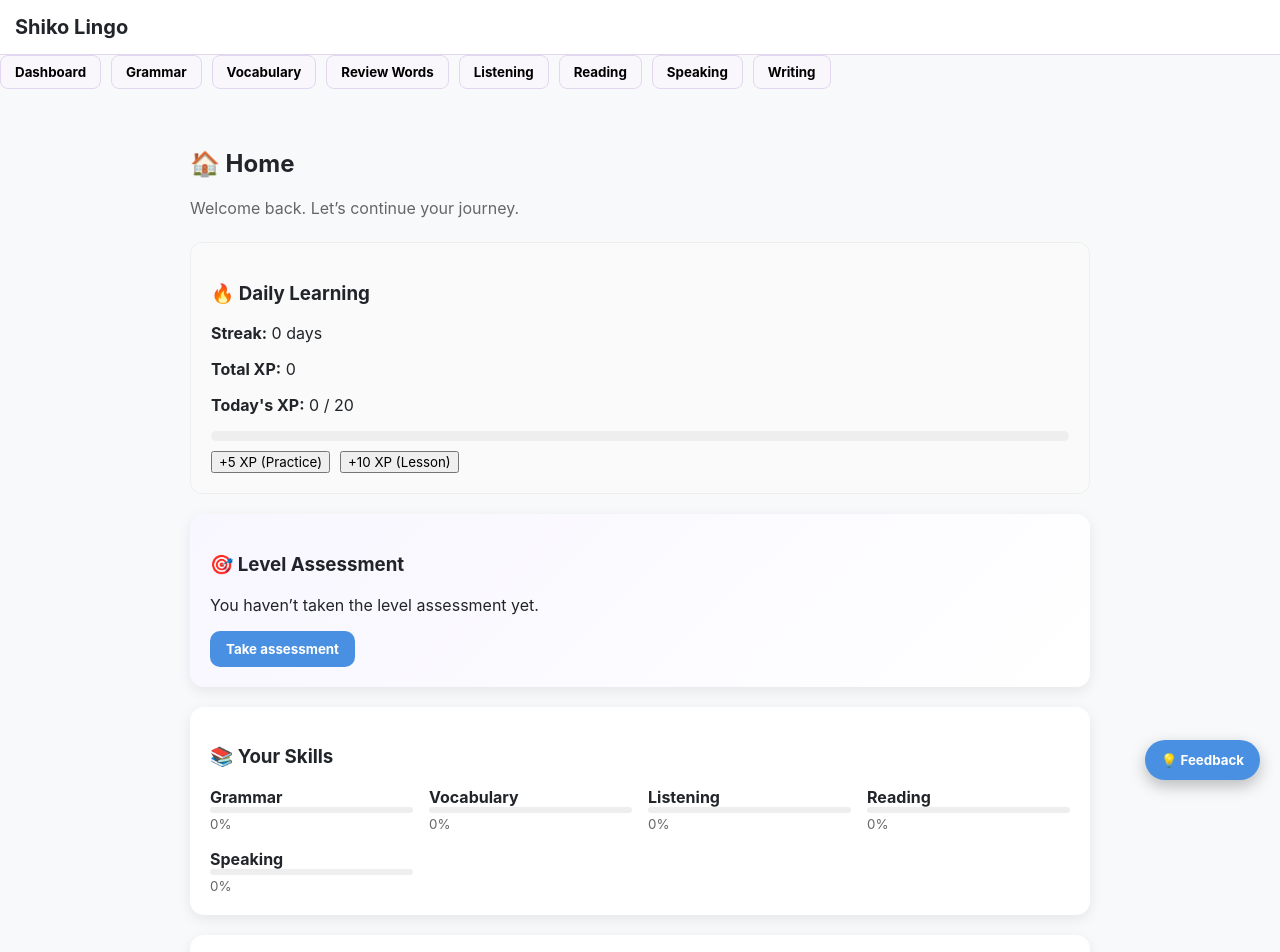
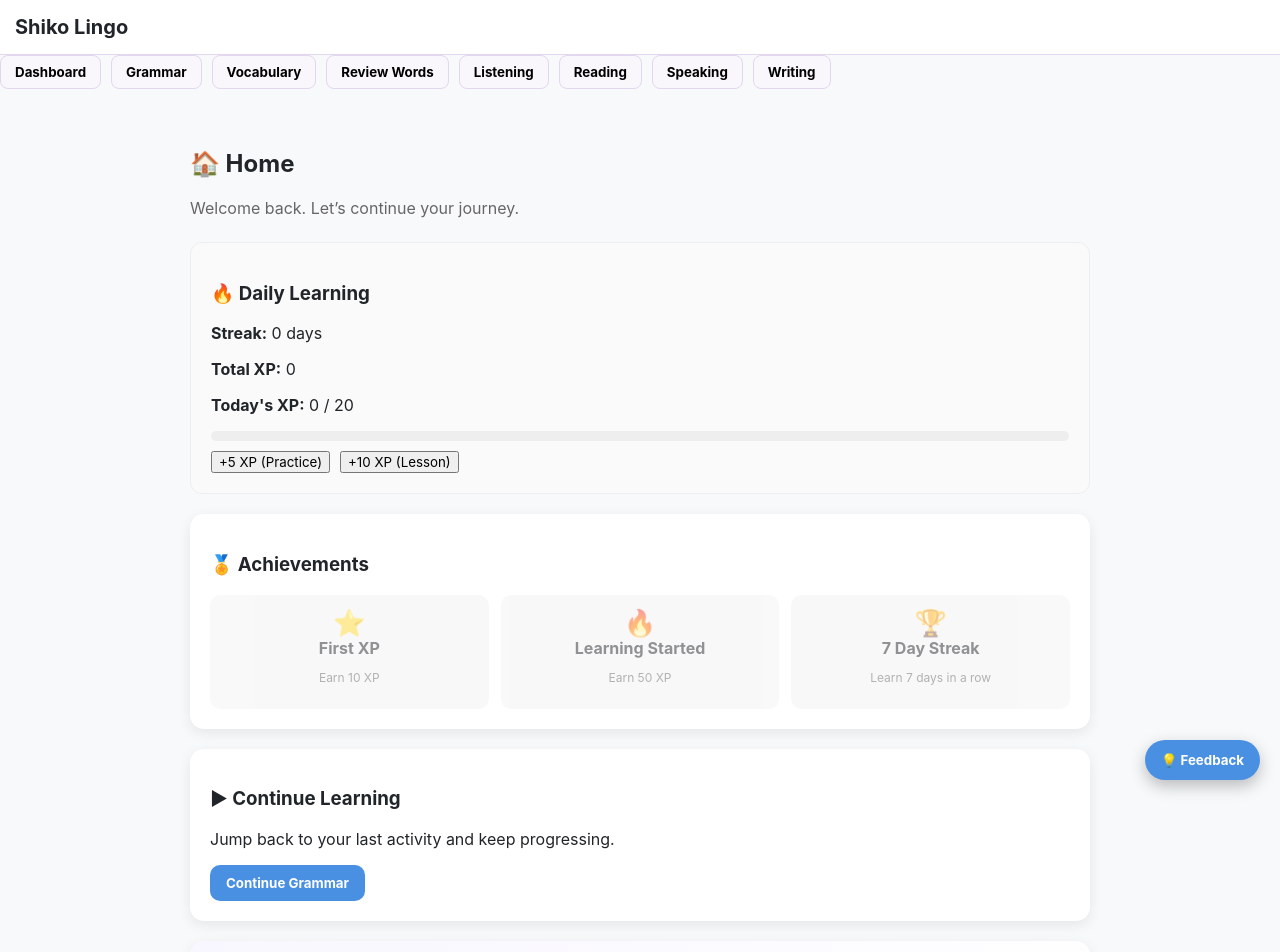
Before and after one commit to egyptianpharoah771-commits/shiko-lingo, a React (Create React App) app: page /dashboard in a window 1280 px wide. Shown: the top 952 px of the page. Built offline with nearby package versions, Linux system fonts and the light colour scheme; no server answers.

Commit message:
add continue learning system with achievements and daily learning dashboard

```diff
--- /dev/null
+++ b/src/components/Achievements.jsx
@@ -0,0 +1,89 @@
+import { useEffect, useState } from "react";
+import { getAchievements } from "../utils/achievementEngine";
+
+const ACHIEVEMENTS = {
+  xp10: {
+    title: "First XP",
+    icon: "⭐",
+    desc: "Earn 10 XP",
+  },
+  xp50: {
+    title: "Learning Started",
+    icon: "🔥",
+    desc: "Earn 50 XP",
+  },
+  streak7: {
+    title: "7 Day Streak",
+    icon: "🏆",
+    desc: "Learn 7 days in a row",
+  },
+};
+
+function Achievements() {
+  const [unlocked, setUnlocked] = useState({});
+
+  useEffect(() => {
+    setUnlocked(getAchievements());
+  }, []);
+
+  return (
+    <div
+      style={{
+        background: "#fff",
+        padding: 20,
+        borderRadius: 14,
+        marginBottom: 20,
+        boxShadow: "0 4px 14px rgba(0,0,0,0.08)",
+      }}
+    >
+      <h3>🏅 Achievements</h3>
+
+      <div
+        style={{
+          display: "grid",
+          gridTemplateColumns:
+            "repeat(auto-fit,minmax(140px,1fr))",
+          gap: 12,
+        }}
+      >
+        {Object.entries(ACHIEVEMENTS).map(
+          ([key, badge]) => {
+            const isUnlocked = unlocked[key];
+
+            return (
+              <div
+                key={key}
+                style={{
+                  padding: 12,
+                  borderRadius: 10,
+                  textAlign: "center",
+                  background: isUnlocked
+                    ? "#f8f6ff"
+                    : "#f3f3f3",
+                  opacity: isUnlocked ? 1 : 0.5,
+                }}
+              >
+                <div style={{ fontSize: 26 }}>
+                  {badge.icon}
+                </div>
+
+                <strong>{badge.title}</strong>
+
+                <p
+                  style={{
+                    fontSize: 12,
+                    color: "#666",
+                  }}
+                >
+                  {badge.desc}
+                </p>
+              </div>
+            );
+          }
+        )}
+      </div>
+    </div>
+  );
+}
+
+export default Achievements;
--- a/src/pages/Dashboard.js
+++ b/src/pages/Dashboard.js
@@ -3,7 +3,10 @@ import { useMemo } from "react";
 
 import FeedbackBox from "../components/FeedbackBox";
 import DailyLearning from "../components/DailyLearning";
+import Achievements from "../components/Achievements";
+
 import { getUserProgress } from "../adapters/progressAdapter";
+import { getContinueLesson } from "../utils/learningEngine";
 
 /* ===== Mini Progress ===== */
 function MiniProgress({ value = 0, total }) {
@@ -35,6 +38,7 @@ function MiniProgress({ value = 0, total }) {
 
 function Dashboard() {
   const progress = useMemo(() => getUserProgress(), []);
+  const nextLesson = useMemo(() => getContinueLesson(), []);
 
   const assessment = useMemo(() => {
     try {
@@ -46,7 +50,7 @@ function Dashboard() {
     }
   }, []);
 
-  /* 🛡️ Defensive skills mapping */
+  /* Defensive skills mapping */
   const skills = {
     grammar: progress.skills?.grammar || [],
     vocabulary: progress.skills?.vocabulary || [],
@@ -63,8 +67,25 @@ function Dashboard() {
         Welcome back. Let’s continue your journey.
       </p>
 
-      {/* ===== Daily Learning System ===== */}
+      {/* ===== Daily Learning ===== */}
       <DailyLearning />
+
+      {/* ===== Achievements ===== */}
+      <Achievements />
+
+      {/* ===== Continue Learning ===== */}
+      <div style={card}>
+        <h3>▶ Continue Learning</h3>
+        <p>
+          Jump back to your last activity and keep progressing.
+        </p>
+
+        <Link to={nextLesson.link}>
+          <button style={primaryBtn}>
+            {nextLesson.label}
+          </button>
+        </Link>
+      </div>
 
       {/* ===== Assessment Hero ===== */}
       <div style={cardHero}>
@@ -77,8 +98,7 @@ function Dashboard() {
               <strong>{assessment.level}</strong>
             </p>
             <p style={{ color: "#555" }}>
-              Based on {assessment.questionsAnswered}{" "}
-              questions
+              Based on {assessment.questionsAnswered} questions
             </p>
 
             <div style={{ display: "flex", gap: 10 }}>
@@ -87,6 +107,7 @@ function Dashboard() {
                   Start from your level
                 </button>
               </Link>
+
               <Link to="/assessment">
                 <button style={secondaryBtn}>
                   Re-assess
@@ -99,6 +120,7 @@ function Dashboard() {
             <p>
               You haven’t taken the level assessment yet.
             </p>
+
             <Link to="/assessment">
               <button style={primaryBtn}>
                 Take assessment
@@ -160,9 +182,9 @@ function Dashboard() {
         <h3>➡️ What’s next?</h3>
         <p>
           We recommend continuing with{" "}
-          <strong>Grammar</strong> to strengthen your
-          foundation.
+          <strong>Grammar</strong> to strengthen your foundation.
         </p>
+
         <Link to="/grammar">
           <button style={primaryBtn}>
             Go to Grammar
@@ -176,6 +198,7 @@ function Dashboard() {
 }
 
 /* ===== Styles ===== */
+
 const card = {
   background: "#fff",
   padding: 20,
@@ -186,14 +209,12 @@ const card = {
 
 const cardHero = {
   ...card,
-  background:
-    "linear-gradient(135deg,#f8f6ff,#ffffff)",
+  background: "linear-gradient(135deg,#f8f6ff,#ffffff)",
 };
 
 const grid = {
   display: "grid",
-  gridTemplateColumns:
-    "repeat(auto-fit,minmax(160px,1fr))",
+  gridTemplateColumns: "repeat(auto-fit,minmax(160px,1fr))",
   gap: 16,
 };
 
--- /dev/null
+++ b/src/utils/achievementEngine.js
@@ -0,0 +1,37 @@
+const STORAGE_KEY = "USER_ACHIEVEMENTS";
+
+function loadAchievements() {
+  try {
+    const raw = localStorage.getItem(STORAGE_KEY);
+    return raw ? JSON.parse(raw) : {};
+  } catch {
+    return {};
+  }
+}
+
+function saveAchievements(data) {
+  localStorage.setItem(STORAGE_KEY, JSON.stringify(data));
+}
+
+export function unlockAchievement(key) {
+  const data = loadAchievements();
+
+  if (!data[key]) {
+    data[key] = {
+      unlocked: true,
+      date: Date.now(),
+    };
+
+    saveAchievements(data);
+  }
+}
+
+export function getAchievements() {
+  return loadAchievements();
+}
+
+export function evaluateAchievements({ xp, streak }) {
+  if (xp >= 10) unlockAchievement("xp10");
+  if (xp >= 50) unlockAchievement("xp50");
+  if (streak >= 7) unlockAchievement("streak7");
+}
--- /dev/null
+++ b/src/utils/learningEngine.js
@@ -0,0 +1,87 @@
+import { getUserProgress } from "../adapters/progressAdapter";
+
+/*
+  Continue Learning Engine
+  Priority: last used skill
+*/
+
+function getLastSkill() {
+  try {
+    return localStorage.getItem("LAST_SKILL_USED");
+  } catch {
+    return null;
+  }
+}
+
+function setLastSkill(skill) {
+  try {
+    localStorage.setItem("LAST_SKILL_USED", skill);
+  } catch {}
+}
+
+export function trackSkillUsage(skill) {
+  setLastSkill(skill);
+}
+
+function nextGrammar(progress) {
+  const units = progress.skills?.grammar || [];
+  const next = units.length + 1;
+  return `/grammar/A1/${next}`;
+}
+
+function nextReading(progress) {
+  const lessons = progress.skills?.reading || [];
+  const next = lessons.length + 1;
+  return `/reading/A1/lesson${next}`;
+}
+
+function nextListening(progress) {
+  const lessons = progress.skills?.listening || [];
+  const next = lessons.length + 1;
+  return `/listening/A1/${next}`;
+}
+
+function nextVocabulary(progress) {
+  const units = progress.skills?.vocabulary || [];
+  const next = units.length + 1;
+  return `/vocabulary/A1/${next}`;
+}
+
+export function getContinueLesson() {
+  const progress = getUserProgress();
+  const lastSkill = getLastSkill();
+
+  if (lastSkill === "reading") {
+    return {
+      label: "Continue Reading",
+      link: nextReading(progress),
+    };
+  }
+
+  if (lastSkill === "listening") {
+    return {
+      label: "Continue Listening",
+      link: nextListening(progress),
+    };
+  }
+
+  if (lastSkill === "vocabulary") {
+    return {
+      label: "Continue Vocabulary",
+      link: nextVocabulary(progress),
+    };
+  }
+
+  if (lastSkill === "grammar") {
+    return {
+      label: "Continue Grammar",
+      link: nextGrammar(progress),
+    };
+  }
+
+  /* Default recommendation */
+  return {
+    label: "Continue Grammar",
+    link: nextGrammar(progress),
+  };
+}
--- a/src/utils/xpEngine.js
+++ b/src/utils/xpEngine.js
@@ -1,3 +1,5 @@
+import { evaluateAchievements } from "./achievementEngine";
+
 const STORAGE_KEY = "DAILY_LEARNING_STATE";
 
 function today() {
@@ -38,7 +40,16 @@ export function addXP(amount = 5) {
   const state = loadState();
   const t = today();
 
+  /* Reset daily XP if new day */
   if (state.lastDate !== t) {
+    const yesterday = new Date();
+    yesterday.setDate(yesterday.getDate() - 1);
+    const y = yesterday.toISOString().slice(0, 10);
+
+    if (state.lastDate !== y) {
+      state.streak = 0;
+    }
+
     state.todayXP = 0;
     state.lastDate = t;
   }
@@ -46,9 +57,19 @@ export function addXP(amount = 5) {
   state.xp += amount;
   state.todayXP += amount;
 
-  if (state.todayXP >= state.goal && state.streak === 0) {
-    state.streak += 1;
+  /* Streak logic */
+  if (state.todayXP >= state.goal) {
+    if (!state._goalCompletedToday) {
+      state.streak += 1;
+      state._goalCompletedToday = true;
+    }
   }
+
+  /* Achievement evaluation */
+  evaluateAchievements({
+    xp: state.xp,
+    streak: state.streak,
+  });
 
   saveState(state);
 }
```
